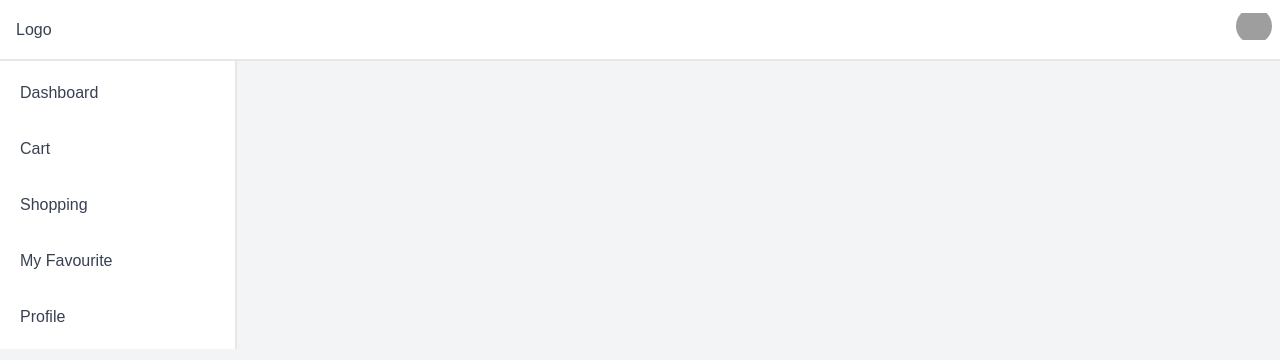
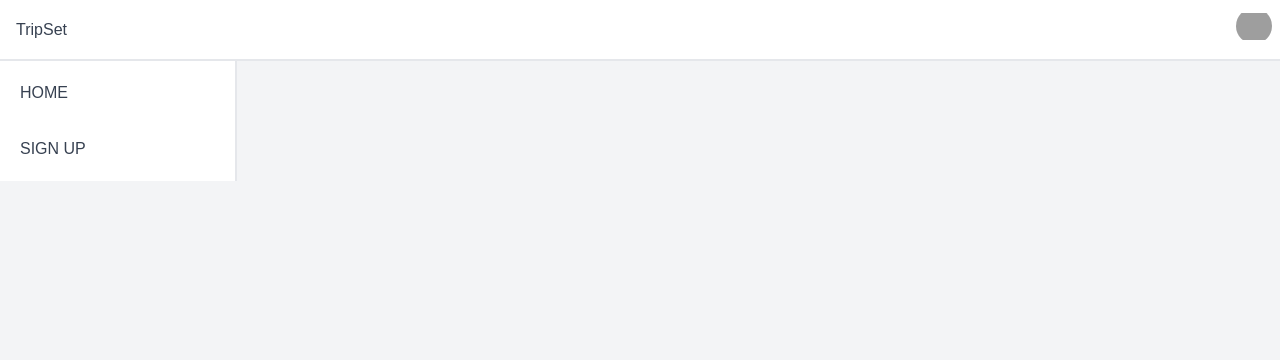
Before and after one commit to SteveA28/Project-3, a React (Vite) app in the folder client/: page /navbar in a window 1280 px wide. Shown: the top 360 px of the page. Built offline with nearby package versions, Linux system fonts and the light colour scheme; grey boxes are pictures that could not be loaded.

Commit message:
changed navbar labels and removed some icons

```diff
--- a/client/src/components/Navbar.jsx
+++ b/client/src/components/Navbar.jsx
@@ -3,11 +3,9 @@ const Navbar = () => {
   const [profileOpen, setProfileOpen] = useState(false);
   const [asideOpen, setAsideOpen] = useState(true);
   const navItems = [
-    { icon: 'bx-home', label: 'Dashboard', href: 'add path here' },
-    { icon: 'bx-cart', label: 'Cart', href: 'add path here' },
-    { icon: 'bx-shopping-bag', label: 'Shopping', href: 'add path here' },
-    { icon: 'bx-heart', label: 'My Favourite', href: 'add path here' },
-    { icon: 'bx-user', label: 'Profile', href: 'add path here' },
+    { icon: 'bx-home', label: 'HOME', href: 'add path here' },
+    { icon: 'bx-sign-up', label: 'SIGN UP', href: 'add path here' },
+
   ];
   return (
     <main className="min-h-screen w-full bg-gray-100 text-gray-700">
@@ -20,7 +18,7 @@ const Navbar = () => {
           >
             <i className="bx bx-menu"></i>
           </button>
-          <div>Logo</div>
+          <div>TripSet</div>
         </div>
         <div>
           <button
```
